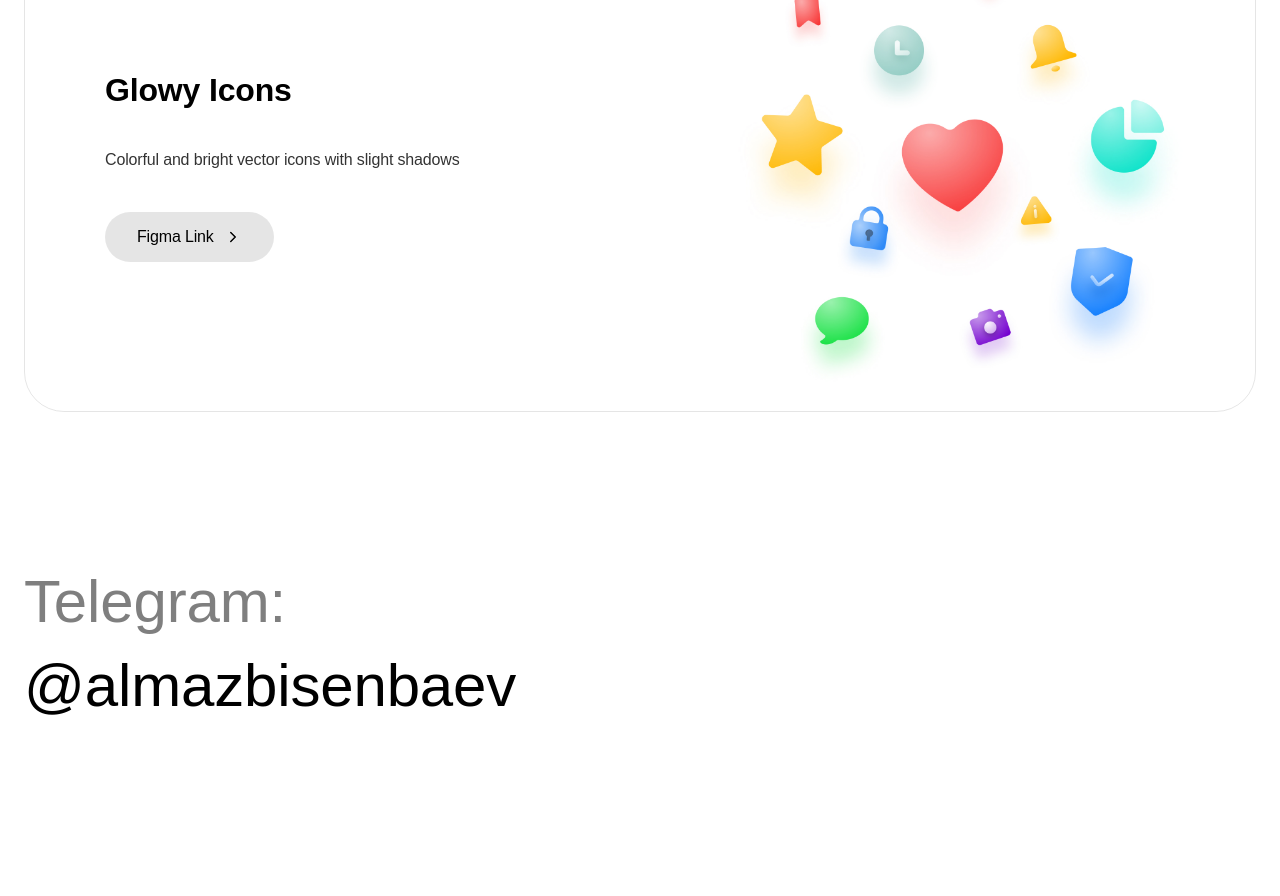
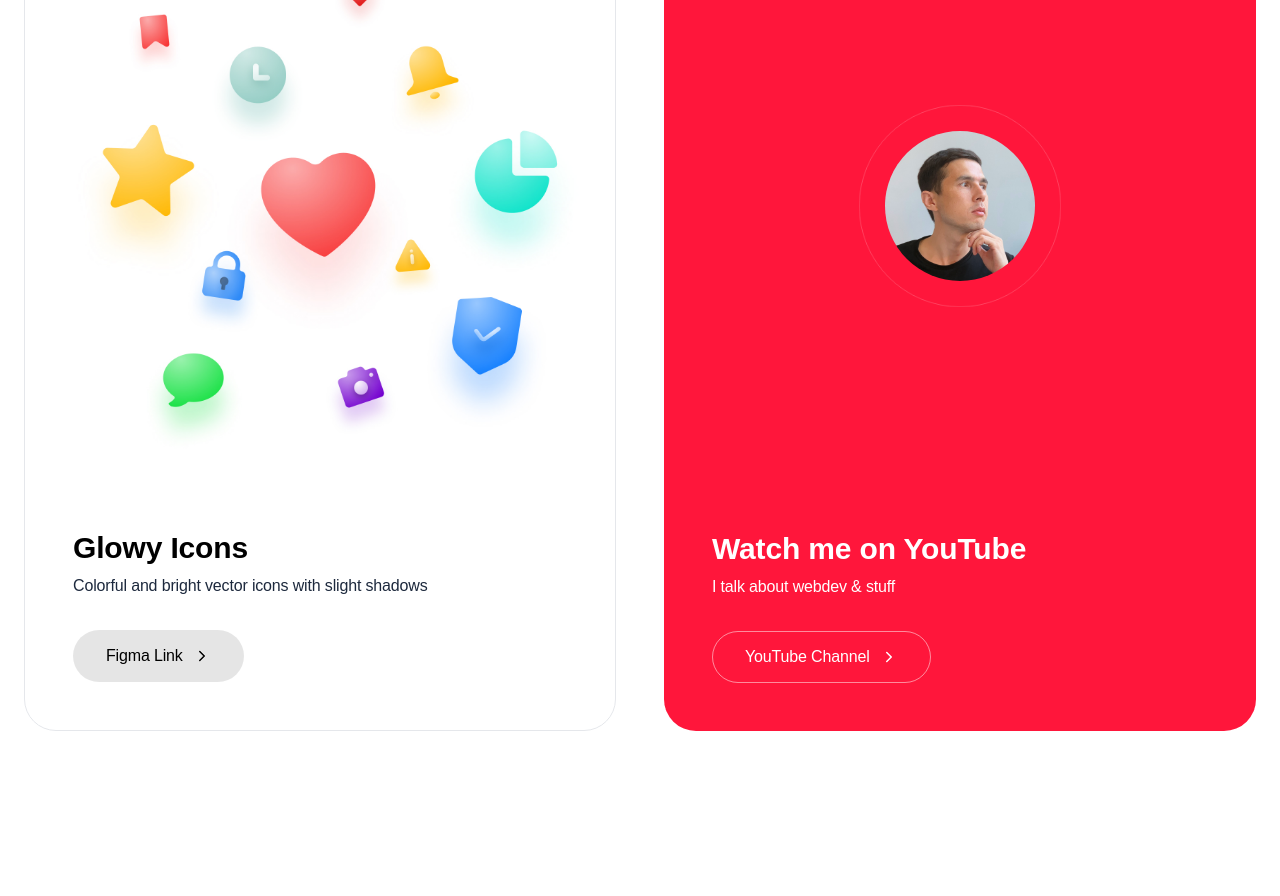
Before and after one commit to almazbisenbaev/almaz, a Next.js app: page / in a window 1280 px wide. Shown: the part 1960-2856 px from the top of the page. Before the commit the page ends 2756 px from the top, so only its background shows below. Built offline with nearby package versions, Linux system fonts and the light colour scheme; a web font is replaced by a local one.

Commit message:
Added youtube channel link

```diff
--- a/src/app/globals.css
+++ b/src/app/globals.css
@@ -36,7 +36,7 @@ body {
 
   /* --font-text: 'Clash Grotesk', sans-serif; */
   --font-text: 'Switzer', sans-serif;
-  --font-display: 'Clash Display', sans-serif;
+  --ff-display: 'Clash Display', sans-serif;
 }
 
 /* html,
@@ -72,10 +72,10 @@ a {
   }
 }
 
-.font-display {
-  font-family: var(--font-display);
+.ff-display {
+  font-family: var(--ff-display);
 }
-
+/*
 .grid {
   display: flex;
   flex-wrap: wrap;
@@ -91,9 +91,9 @@ a {
   max-width: 50%;
   flex-basis: 50%;
   width: 50%;
-}
+} */
 
-@media (max-width: 991px) {
+/* @media (max-width: 991px) {
 
   .grid {
     margin: -10px;
@@ -104,7 +104,6 @@ a {
   }
 
   .grid-2x {
-    /* grid-template-columns: 1fr; */
     flex-direction: column;
   }
 
@@ -112,7 +111,7 @@ a {
     width: 100%;
     max-width: 100%;
   }
-}
+} */
 
 
 .section {
@@ -125,7 +124,7 @@ a {
 }
 
 .section-header-title {
-  font-family: var(--font-display);
+  font-family: var(--ff-display);
   font-size: 36px;
   font-weight: 600;
   margin-left: -0.04em;
@@ -167,7 +166,7 @@ a {
 }
 
 .intro-text {
-  font-family: var(--font-display);
+  font-family: var(--ff-display);
   font-weight: 600;
   font-size: 112px;
   line-height: 1.15;
@@ -586,6 +585,7 @@ a {
 
 .button {
   font-weight: 500;
+  border: 1px solid transparent;
   border-radius: 99px;
   background: rgba(0,0,0,0.1);
   padding: 16px 32px;
@@ -612,6 +612,17 @@ a {
   transform: scale(0.98) translateY(1px);
 }
 
+.button-outline-white {
+  color: #fff;
+  background: transparent;
+  border-color: rgba(255,255,255,.5);
+}
+
+.button-outline-white:hover, .button-outline-white:focus {
+  border-color: #fff;
+  background: transparent;
+}
+
 .extlink {
   font-size: 1rem;
   opacity: 0.7;
@@ -631,3 +642,81 @@ a {
   height: 0.75em;
   display: block;
 }
+
+
+/* .custom-rings::before {
+  content: "";
+  border: 1px solid rgba(255,255,255,.25);
+  border-radius: 999px;
+
+  display: block;
+
+  position: absolute;
+  top: -25px;
+  right: -25px;
+  bottom: -25px;
+  left: -25px;
+}
+
+.custom-rings::after {
+  content: "";
+  border: 1px solid rgba(255,255,255,.12);
+  border-radius: 999px;
+
+  display: block;
+
+  position: absolute;
+  top: -50px;
+  right: -50px;
+  bottom: -50px;
+  left: -50px;
+} */
+
+
+@keyframes pulse-ring {
+  0% {
+    transform: scale(0.8); /* Start slightly smaller */
+    opacity: 1;
+  }
+  100% {
+    transform: scale(1.2); /* Enlarge */
+    opacity: 0; /* Fade out */
+  }
+}
+
+.custom-rings::before {
+  content: "";
+  border: 1px solid rgba(255,255,255,.35);
+  border-radius: 999px;
+
+  display: block;
+
+  position: absolute;
+  top: -25px;
+  right: -25px;
+  bottom: -25px;
+  left: -25px;
+
+  animation: pulse-ring 2s infinite forwards; /* Apply animation */
+  animation-delay: 0.1s;
+}
+
+.custom-rings::after {
+  content: "";
+  border: 1px solid rgba(255,255,255,.22);
+  border-radius: 999px;
+
+  display: block;
+
+  position: absolute;
+  top: -50px;
+  right: -50px;
+  bottom: -50px;
+  left: -50px;
+
+  animation: pulse-ring 2s infinite forwards; /* Apply animation */
+}
+
+.custom-rings img {
+  margin: 0;
+}
--- a/src/app/page.jsx
+++ b/src/app/page.jsx
@@ -103,9 +103,9 @@ export default function Home() {
               <h2 className="section-header-title">Recent works</h2>
             </div>
 
-            <div className="grid grid-2x">
+            <div className="grid grid-cols-1 gap-8 md:gap-12 md:grid-cols-2">
 
-              <div className="grid-item">
+              <div className="">
                 <LinkCard
                   title="silverskincoffee.ie"
                   url="//silverskincoffee.ie"
@@ -115,7 +115,7 @@ export default function Home() {
                 />
               </div>
 
-              <div className="grid-item">
+              <div className="">
                 <LinkCard
                   title="autosl.de"
                   url="//autosl.de"
@@ -127,7 +127,7 @@ export default function Home() {
                 />
               </div>
 
-              <div className="grid-item">
+              <div className="">
                 <LinkCard
                   title="muafaktur.de"
                   url="//muafaktur.de"
@@ -139,7 +139,7 @@ export default function Home() {
                 />
               </div>
 
-              <div className="grid-item">
+              <div className="">
                 <LinkCard
                   title="monitask.com"
                   url="//monitask.com"
@@ -177,6 +177,8 @@ export default function Home() {
               <h2 className="section-header-title">Personal projects</h2>
             </div>
 
+            {/* <div className="projects-grid">
+
               <div className="project-card">
 
                 <div className="project-card-content">
@@ -204,6 +206,91 @@ export default function Home() {
                 </div>
 
               </div>
+
+              <div className="project-card">
+
+                <div className="project-card-content">
+                  <h4 className="project-card-title">Watch me on YouTube</h4>
+                  <div className="project-card-text">I talk about webdev & stuff</div>
+                  <div className="project-card-footer">
+                    <a className="button button-secondary"
+                      target="_blank"
+                      href="https://www.youtube.com/@webdevandstuff"
+                    >
+                        <span>YouTube</span>
+                        <ChevronRight color="black" size={18} />
+                    </a>
+                  </div>
+                </div>
+
+                <div className="project-card-pic">
+                  <Image
+                    className=""
+                    src="/images/project-glowy.jpg"
+                    alt="Glowy Icons"
+                    width={800}
+                    height={800}
+                  />
+                </div>
+
+              </div>
+
+            </div> */}
+
+            <div className="grid grid-cols-1 gap-8 md:gap-12 md:grid-cols-2">
+
+              <div className="flex flex-col border border-gray-200 rounded-4xl overflow-hidden">
+                <Image
+                  className=""
+                  src="/images/project-glowy.jpg"
+                  alt="Glowy Icons"
+                  width={800}
+                  height={800}
+                />
+                <div className="p-8 md:p-12 pt-2 w-full">
+                  <h4 className="font-semibold ff-display text-xl md:text-3xl">Glowy Icons</h4>
+                  <div className="text-md text-slate-800 mt-2">Colorful and bright vector icons with slight shadows</div>
+                  <div className="mt-8">
+                    <a className="button button-secondary"
+                      target="_blank"
+                      href="https://www.figma.com/community/file/1452663046127877131/glowy-icons-v1-0"
+                    >
+                        <span>Figma Link</span>
+                        <ChevronRight color="black" size={18} />
+                    </a>
+                  </div>
+                </div>
+              </div>
+
+              <div className="flex flex-col justify-between bg-[#FF163B] text-white rounded-4xl overflow-hidden">
+                <div className="p-12 flex-1 flex items-center justify-center">
+                  <div className="custom-rings relative">
+                    <Image
+                      className="rounded-full  "
+                      src="/me.jpg"
+                      width={150}
+                      height={150}
+                      alt=""
+                    />
+                  </div>
+                </div>
+                <div className="p-8 md:p-12 pt-2 w-full">
+                  <h4 className="font-semibold ff-display text-xl md:text-3xl">Watch me on YouTube</h4>
+                  <div className="text-md mt-2">I talk about webdev & stuff</div>
+                  <div className="mt-8">
+                    <a className="button button-outline-white"
+                      target="_blank"
+                      href="https://www.youtube.com/@webdevandstuff"
+                    >
+                        <span>YouTube Channel</span>
+                        <ChevronRight color="white" size={18} />
+                    </a>
+                  </div>
+                </div>
+              </div>
+
+            </div>
+
 
             {/* <div>
                 <div>
@@ -240,9 +327,9 @@ export default function Home() {
         <div className="section">
           <div className="container mx-auto px-6">
             <div className="flex flex-col gap-3 sm:gap-6">
-                <div className="text-3xl sm:text-6xl font-display font-medium opacity-50">Telegram:</div>
+                <div className="text-3xl sm:text-6xl ff-display font-medium opacity-50">Telegram:</div>
                 <div>
-                  <a className="text-3xl sm:text-6xl font-display font-medium" href="//t.me/almazbisenbaev">@almazbisenbaev</a>
+                  <a className="text-3xl sm:text-6xl ff-display font-medium" href="//t.me/almazbisenbaev">@almazbisenbaev</a>
                 </div>
             </div>
           </div>
```
Lines whose indentation alone changed are shown as unchanged.
